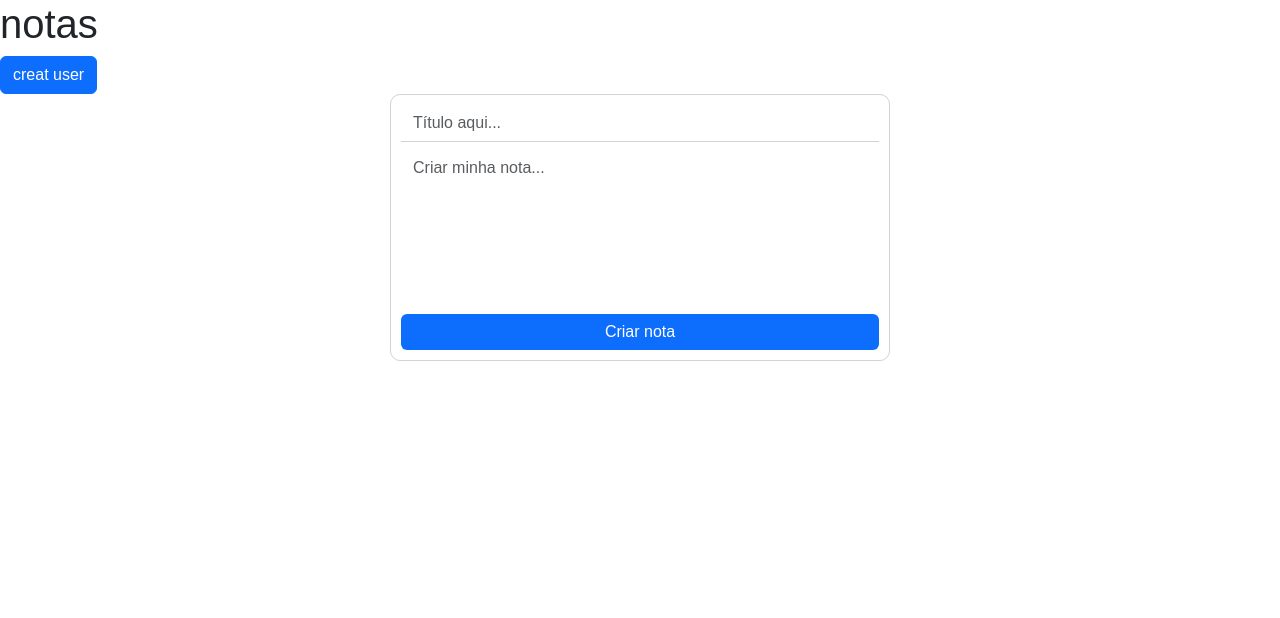
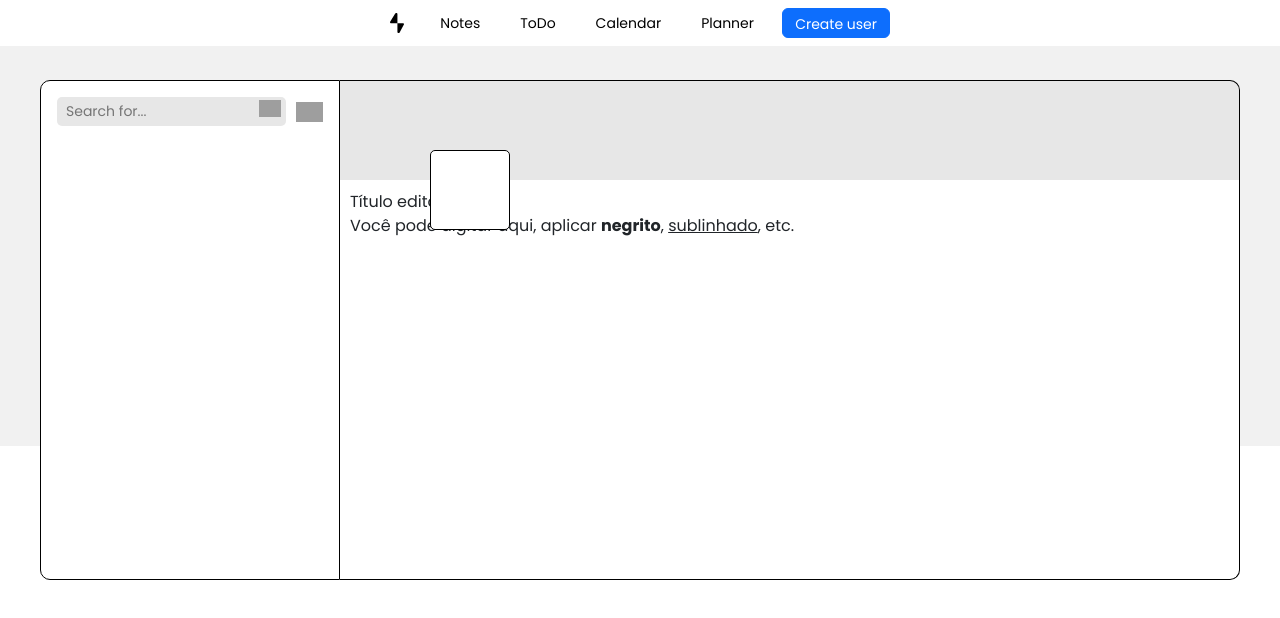
Before and after one commit to Eliel-DM/Notestone, a plain HTML site: page front-end/home.html in a window 1280 px wide. Drawn offline with nearby package versions, Linux system fonts and the light colour scheme; no server answers; grey boxes are pictures that could not be loaded.

Commit message:
mudanças no header; section antiga da nota apaga e adicionada nova; JS ainda n mudada

```diff
--- a/front-end/home.html
+++ b/front-end/home.html
@@ -3,30 +3,71 @@
 <head>
     <meta charset="UTF-8">
     <meta name="viewport" content="width=device-width, initial-scale=1.0">
-        <title>home</title>
+    <title>Notestone</title>
 
     <link rel="stylesheet" href="public/css/style.css">
     <link rel="stylesheet" href="public/css/home.css">
+    <script src="https://cdnjs.cloudflare.com/ajax/libs/Sortable/1.15.0/Sortable.min.js"></script>
 </head>
 <body>
-        <h1>notas</h1>
-        <button id="creat-user" class="btn btn-primary">creat user</button>
+    <header>
+        <div class="d-flex justify-content-center align-items-center header-centralize">
+            <img id="notestone-icon" src="public/assets/Sem título-1.svg" alt="">
+            <nav>
+                <ul class="nav header-nav">
+                    <li><a href="#">Notes</a></li>
+                    <li><a href="#">ToDo</a></li>
+                    <li><a href="#">Calendar</a></li>
+                    <li><a href="#">Planner</a></li>
+                </ul>
+            </nav>
+            <button id="creat-user" class="btn btn-primary">Create user</button>
+        </div>
+    </header>
+    <div class="banner-bkg">
+    </div>
+    <div class="notes-container">
+        <div class="notes-nav-bar col-6 p-3">
+            <div class="header-lateral-bar">
+                <div class="search-for">
+                    <input type="text" name="" id="search-note" placeholder="Search for...">
+                    <img class="search-icon" src="https://img.icons8.com/?size=100&id=59878&format=png&color=000000" alt="">
+                </div>
+                <button class="create-note"><img src="https://img.icons8.com/?size=100&id=zqRKVWtC1VeY&format=png&color=000000" alt=""></button>
+            </div>
+        </div>
+        <div class="note-content col-6">
+            <div class="note-banner"></div>
+            <div class="note-icon"></div>
+            <div class="note-text-content">
+                <div class="editable-title" contenteditable="true">Título editável</div>
+                <div class="editable-body" contenteditable="true">
+                Você pode digitar aqui, aplicar <b>negrito</b>, <u>sublinhado</u>, etc.
+                </div>
+            </div>
+        </div>
+    </div>
+    <!--
     <div id="creat-note-container" class="mb-5">
         <form id="note-form" class="w-100">
             <div class="mb-2">
                 <input type="text" name="titulo" id="note-title" class="form-control" placeholder="Título aqui...">
             </div>
             <div class="mb-2">
-                    <textarea name="conteudo" id="note-content"  rows="6" cols="50" placeholder="Criar minha nota..." class="form-control"></textarea>
+                <textarea name="conteudo" id="note-content" rows="6" cols="50" placeholder="Criar minha nota..." class="form-control"></textarea>
             </div>
-                <button type="submit" class="btn btn-primary w-100">Criar nota</button>
+            <div id="creat-options-nav">
+                <button type="submit" class="btn btn-primary w-100">Fechar</button>
+            </div>
         </form>
+    <div class="container" id="notesContainer"></div>
     </div>
-        <div id="notes-container">
-            <!-- As notas serão exibidas aqui -->
-        </div>
+    -->
 
     <script src="public/js/api.js"></script>
     <script src="public/js/login.js"></script>
+    <script src="public/js/layout.js"></script>
+    <script src="https://cdn.jsdelivr.net/npm/sortablejs@1.15.0/Sortable.min.js"></script>
+    <script src="public/js/layout.js"></script>
 </body>
 </html>
--- a/front-end/public/css/home.css
+++ b/front-end/public/css/home.css
@@ -10,126 +10,144 @@ textarea:focus,
     box-shadow: none !important;
     border-color: inherit !important;
 }
-
-
-/*Creat Notes Container*/
-#creat-note-container{
-    border-radius: 10px;
-    max-width: 500px;
-    padding: 10px;
-    border: 1px solid lightgray;
-}
-#creat-note-container *{
-    border: none;
-}
-#note-title{
-    border-bottom: 1px solid lightgray;
-    border-radius: 0;
-}
-#note-title:focus{
-    border-color: lightgray !important;
-}
-#note-content{
-    resize: none;
+.btn-primary{
+    font-size: 14px;
 }
 
-/*Notes Container*/
-#notes-container{
-    max-width: 500px;
+/*Header Container*/
+header{
+    background-color: white;
+    padding: 8px;
+}
+.header-nav li a{
+    color: black;
+    text-decoration: none;
+    padding: 5px 20px;
+    font-size: 14px;
+}
+#notestone-icon{
+    width: 14px;
+    margin-left: 0;
+}
+.header-centralize{
+    width: 500px;
+}
+#creat-user{
+    height: 30px;
+    padding-top: 5px;
+}
+.banner-bkg{
+    background-color: rgb(241, 241, 241);
+    padding: 100px;
+    height: 400px;
+    width: 100%;
 }
 
 
-.note {
+/*Container das notas*/
+.notes-container{
     background-color: white;
-    padding: 15px;
-    margin-bottom: 10px;
-    border-radius: 5px;
+    min-width: 1200px;
+    height: 500px;
+    top: 80px;
+    left: 50%;
+    border-radius: 10px;
+    transform: translate(-50%);
+    margin: auto;
+    position: absolute;
+    display: flex;
 }
-.note h3 {
+.notes-nav-bar{
+    padding: 10px;
+    width: 300px;
     margin: 0;
-    font-size: 18px;
+    border-radius: 10px 0 0 10px;
+    border: 1.5px solid black;
 }
-.note p {
-    margin: 10px 0;
-}
-.note small {
-    color: #555;
+.note-content{
+    position: relative;
+    flex: 1;
+    margin: 0;
+    padding: 0px;
+    border-radius: 0 10px 10px 0px;
+    background-color: transparent;
+    background-color: white;
+    display: flex;
+    flex-direction: column;
 }
 
 
+        /*note content*/
+.note-banner{
+    background-color: var(--lightgray-color);
+    height: 100px;
+    width: 100%;
+    padding: 10px;
+    border-radius: 0 10px 0 0;
+    position: relative;
+    border: 1.5px solid black;
+    border-left: none;
+    border-bottom: none;
+}
+.note-text-content{
+    background-color: transparent;
+    padding: 10px;
+    flex: 1;
+    width: 100%;
+    border: 1.5px solid black;
+    border-radius: 0 0 10px 0;
+    border-left: none;
+    border-top: none;
+}
+.note-icon{
+    background-color: white;
+    padding: 10px;
+    width: 80px;
+    height: 80px;
+    border-radius: 5px;
+    border: 1px solid black;
+    position: absolute;
+    left: 10%;
+    top: 14%;
+}
 
-
-
-/*///////////////////////////////////////////*/
-/* Estilo base das notas */
-.note {
-    margin: 10px;
-    padding: 10px;
-    background-color: white;
-    border: 1px solid lightgray;
-    border-radius: 8px;
- }
-
-/* Quando a nota entra em modo de edição */
-.note.edit-mode {
+        /*lateral bar*/
+.header-lateral-bar{
+    display: flex;
+}
+.search-for{
+    display: flex;
+    margin-right: 10px;
+    position: relative;
+}
+.search-icon{
+    position: absolute;
+    width: 22px;
+    right: 5px;
+    top: 3px;
+}
+#search-note{
+    width: 100%;
+    background-color: var(--lightgray-color);
+    border: none;
+    padding-right: 30px;
+    font-size: 14px;
+    border: solid 1px transparent;
+}
+#search-note:focus{
+    border: 1.5px solid black !important;
     background-color: transparent;
-    border-color: transparent;
+    padding: ;
 }
-.note.edit-mode *{
+.header-lateral-bar input{
+    display: block;
+}
+.create-note{
     background-color: transparent;
-    border-color: transparent;
-    transition: 0s;
-    color: transparent;
+    border: none;
+    margin: auto;
+    margin-right: 0;
 }
-/*criando o editor*/
-.note-editor{
-    background-color: white;
-    z-index: 100;
-    border-radius: 10px;
-    border: 1px solid lightgray;
-    padding: 10px;
-    transition: .3s;
+.create-note img{
+    width: 27px;
 }
-.note-editor *{
-    width: 100%;
-    display: block;
-    border: none;
-}
-.note-editor textarea{
-    resize: none;
-}
-.note-editor{
-    background-color: transparent;
-}
-.on-change-editor{
-    background-color: white;
-    left: 50% !important;
-    top: 20% !important;
-    width: 550px !important;
-    min-height: 270px;
-
-    transform: translate(-50%, -50%);
-}
-.on-change-editor textarea{
-    min-height: 170px;
-}
-/*criando o background escuro*/
-.black-bkg{
-    background-color: rgb(43, 44, 49);
-    opacity: .6;
-    z-index: 0;
-    width: 100vw;
-    height: 100vh;
-    left: 0;
-    top: 0;
-
-    position: fixed;
-}
-.black-bkg.transparent{
-    transition: .4s;
-    background-color: transparent;
-}
-.no-scroll {
-    overflow: hidden;
-    height: 100vh;
-}
--- a/front-end/public/css/style.css
+++ b/front-end/public/css/style.css
@@ -1,10 +1,18 @@
 /*Imports*/
 @import url('https://cdn.jsdelivr.net/npm/bootstrap@5.3.0/dist/css/bootstrap.min.css');
 
+@import url('https://fonts.googleapis.com/css2?family=Poppins:ital,wght@0,100;0,200;0,300;0,400;0,500;0,600;0,700;0,800;0,900;1,100;1,200;1,300;1,400;1,500;1,600;1,700;1,800;1,900&display=swap');
+
+:root{
+    --lightgray-color: rgb(231, 231, 231);
+}
 
 /*Geral*/
 body {
-    font-family: Arial, sans-serif;
+    font-family: "Poppins", sans-serif;
+    font-optical-sizing: auto;
+    font-style: normal;
+    font-variation-settings: "wdth" 100;
     margin: 20px;
     margin: auto;
     padding: 0;
@@ -14,3 +22,17 @@ body {
     margin: auto;
     padding: 0;
 }
+input{
+    padding: 3px 8px;
+    border-radius: 5px;
+    box-sizing: border-box;
+}
+input:focus {
+  outline: none !important;
+  box-shadow: none !important;
+}
+
+
+button{
+
+}
--- a/front-end/public/js/api.js
+++ b/front-end/public/js/api.js
@@ -4,12 +4,12 @@ async function getNotes() {
         const response = await fetch("http://localhost:3000/api/notes");
         const notes = await response.json();
 
-        const container = document.getElementById('notes-container');
+        const container = document.getElementById('notesContainer');
         container.innerHTML = ''; // Limpa o conteúdo antes de adicionar as notas
 
         notes.forEach(note => {
             const noteElement = document.createElement('div');
-            noteElement.classList.add('note');
+            noteElement.classList.add('nested-item');
             noteElement.setAttribute('data-id', note.id);
 
             noteElement.innerHTML = `
@@ -37,7 +37,7 @@ async function getNotes() {
                 });
 
                 if (response.ok) {
-                    this.closest('.note').remove();
+                    this.closest('.nested-item').remove();
                     getNotes();
                 } else {
                     console.log('Erro ao excluir nota.');
@@ -56,11 +56,11 @@ async function getNotes() {
     editButtons.forEach(button => {
         button.addEventListener('click', async function () {
             const noteId = this.getAttribute('data-id');
-            const noteElement = document.querySelector(`.note[data-id="${noteId}"]`);
+            const noteElement = document.querySelector(`.nested-item[data-id="${noteId}"]`);
             if (!noteElement) return;
 
             noteElement.classList.toggle('edit-mode');
-            const notesContainer = document.getElementById('notes-container');
+            const notesContainer = document.getElementById('notesContainer');
 
             // Criando a div do editor
             const rect = noteElement.getBoundingClientRect();
@@ -269,7 +269,11 @@ document.getElementById('note-form').addEventListener('submit', async function (
 
         if (response.ok) {
             console.log('Nota cadastrada com sucesso!');
+            //atualizando as notas após o post
             getNotes();
+            //limpando os dados após criação da nota
+            const title = document.getElementById('note-title').value = "";
+            const content = document.getElementById('note-content').value = "";
         } else {
             console.error('Erro ao cadastrar nota');
         }
--- /dev/null
+++ b/front-end/public/js/layout.js
@@ -0,0 +1,5 @@
+new Sortable(document.getElementById('pinterest-grid'), {
+    animation: 250,
+    easing: "cubic-bezier(0.25, 1, 0.5, 1)",
+    ghostClass: 'sortable-ghost'
+  });
```
Also changed, not shown: front-end/public/assets/Sem título-1.svg (added), front-end/public/assets/notestone-vertical.svg (added). Lines whose indentation alone changed are shown as unchanged.
